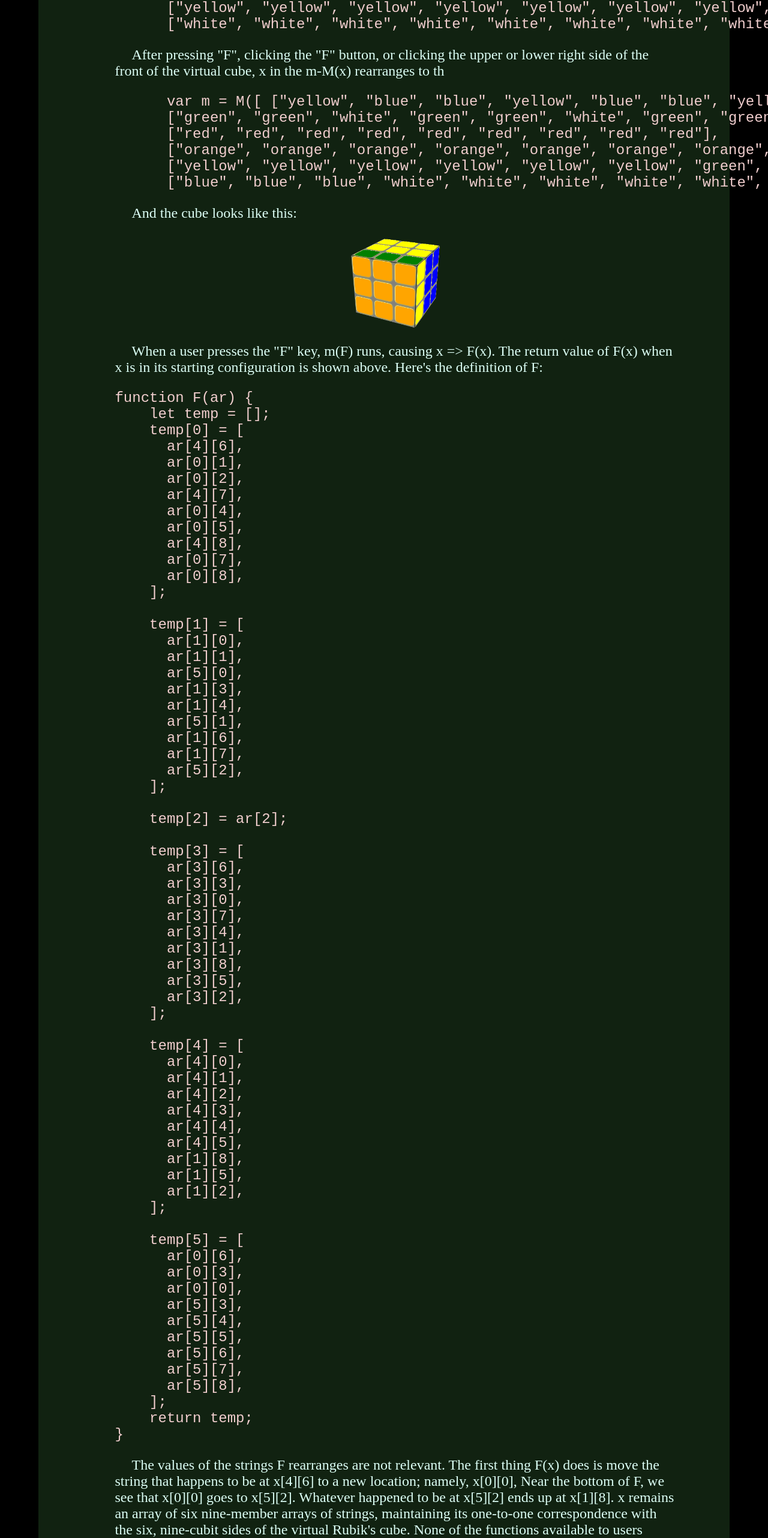
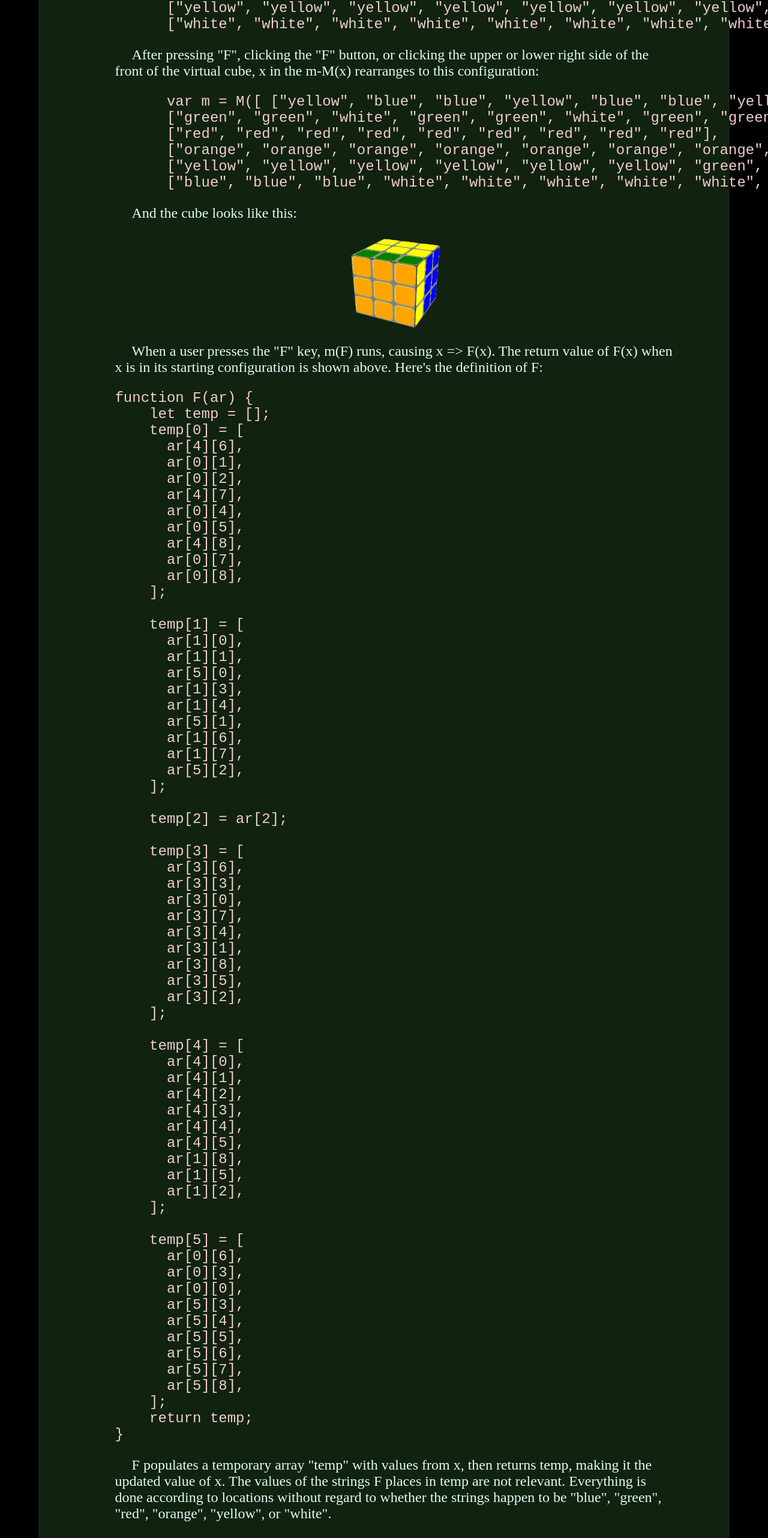
Before and after one commit to dschalk/Useful-Recursive-Closures-in-JavaScript, a SvelteKit app: page / in a window 1280 px wide. Shown: the part 2770-5334 px from the top of the page at 60% size. Built offline with nearby package versions, Linux system fonts and the light colour scheme.

Commit message:
Added some commentary

```diff
--- a/src/routes/+page.svelte
+++ b/src/routes/+page.svelte
@@ -706,7 +706,7 @@ var functionF = `function F(ar) {
 <pre>{domCube}</pre>
 <p> And here's the JavaScript representation of the virtual Rubik's cube:</p>
 <pre>{mCode}</pre>
-<p> After pressing "F", clicking the "F" button, or clicking the upper or lower right side of the front of the virtual cube, x in the m-M(x) rearranges to th
+<p> After pressing "F", clicking the "F" button, or clicking the upper or lower right side of the front of the virtual cube, x in the m-M(x) rearranges to this configuration:
 <pre>{Fcode2}</pre>
 <p> And the cube looks like this:</p>
  <img
@@ -717,7 +717,9 @@ var functionF = `function F(ar) {
 <p> When a user presses the "F" key, m(F) runs, causing x => F(x). The return value of F(x) when x is in its starting configuration is shown above. Here's the definition of F: </p>
 
 <pre>{functionF}</pre>
-<p> The values of the strings F rearranges are not relevant. The first thing F(x) does is move the string that happens to be at x[4][6] to a new location; namely, x[0][0], Near the bottom of F, we see that x[0][0] goes to x[5][2]. Whatever happened to be at x[5][2] ends up at x[1][8]. x remains an array of six nine-member arrays of strings, maintaining its one-to-one correspondence with the six, nine-cubit sides of the virtual Rubik's cube. None of the functions available to users change the structure of x, just as solving a real Rubik's does not change the number of cubits on each side of the cube.
+<p> F populates a temporary array "temp" with values from x, then returns temp, making it the updated value of x. The values of the strings F places in temp are not relevant. Everything is done according to locations without regard to whether the strings happen to be "blue", "green", "red", "orange", "yellow", or "white".</p>
+<p> Looking at x after the transformation (above), we see that the first thing F(x) does is move the string that happens to be at x[4][6] to x[0][0], Near the bottom of F, we see that x[0][0] goes to x[5][2]. Whatever happened to be at x[5][2] ends up at x[1][8].</p>
+<p> x remains an array of six nine-member arrays of strings, maintaining its one-to-one correspondence with the six, nine-cubit sides of the virtual Rubik's cube. None of the functions available to users change the structure of x, just as solving a real Rubik's does not change the number of cubits on each side of the cube.
 
 
 
```
